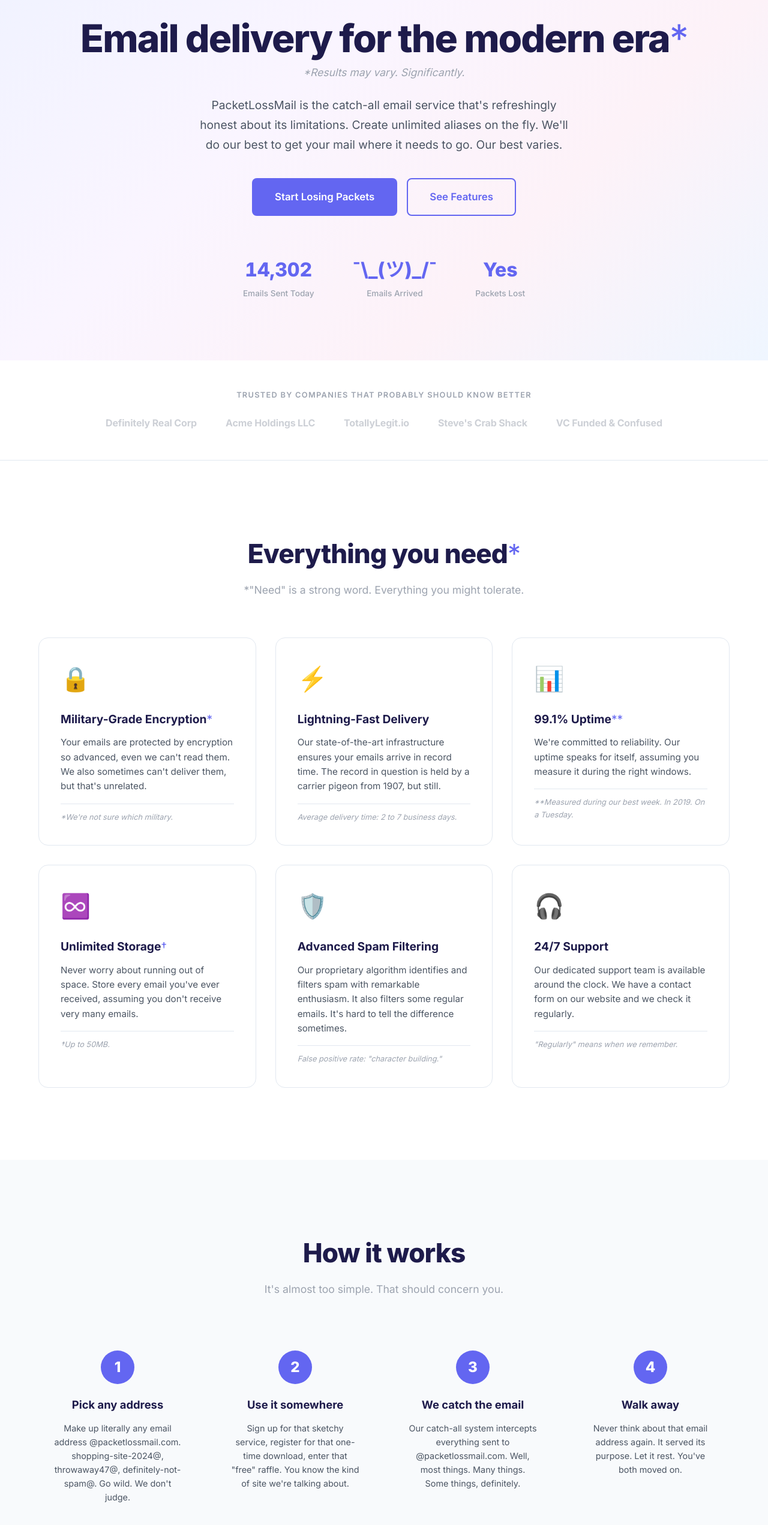
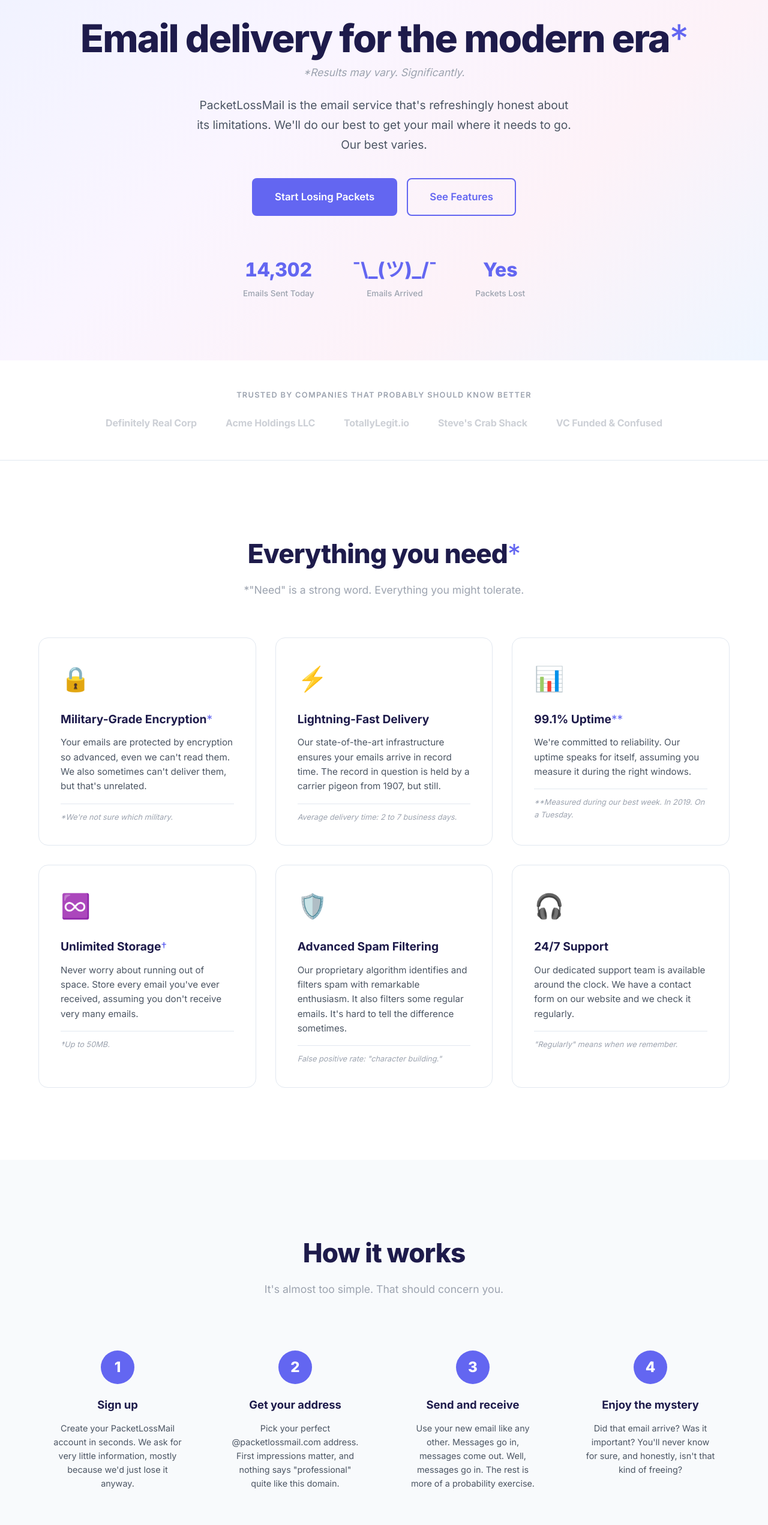
Before and after one commit to packetlossmail/packetlossmail, a plain HTML site: page index.html in a window 1280 px wide. Shown: the part 203-2746 px from the top of the page at 60% size. Drawn offline with Linux system fonts and the light colour scheme.

Commit message:
Update index.html

```diff
--- a/index.html
+++ b/index.html
@@ -4,7 +4,7 @@
     <meta charset="UTF-8">
     <meta name="viewport" content="width=device-width, initial-scale=1.0">
     <title>PacketLossMail - Your Emails, Probably Delivered.</title>
-    <meta name="description" content="The email service that's refreshingly honest about its limitations. Catch-all email forwarding for the modern era. Results may vary.">
+    <meta name="description" content="The email service that's refreshingly honest about its limitations. Email for the modern era. Results may vary.">
     <link rel="preconnect" href="https://fonts.googleapis.com">
     <link rel="preconnect" href="https://fonts.gstatic.com" crossorigin>
     <link href="https://fonts.googleapis.com/css2?family=Inter:wght@400;500;600;700;800&display=swap" rel="stylesheet">
@@ -41,9 +41,9 @@
             <h1>Email delivery for the modern era<span class="asterisk">*</span></h1>
             <p class="hero-sub">*Results may vary. Significantly.</p>
             <p class="hero-desc">
-                PacketLossMail is the catch-all email service that's refreshingly honest
-                about its limitations. Create unlimited aliases on the fly. We'll do our best
-                to get your mail where it needs to go. Our best varies.
+                PacketLossMail is the email service that's refreshingly honest
+                about its limitations. We'll do our best to get your mail where
+                it needs to go. Our best varies.
             </p>
             <div class="hero-cta">
                 <a href="#pricing" class="btn btn-lg">Start Losing Packets</a>
@@ -139,23 +139,23 @@
             <div class="steps">
                 <div class="step">
                     <div class="step-number">1</div>
-                    <h3>Pick any address</h3>
-                    <p>Make up literally any email address @packetlossmail.com. shopping-site-2024@, throwaway47@, definitely-not-spam@. Go wild. We don't judge.</p>
+                    <h3>Sign up</h3>
+                    <p>Create your PacketLossMail account in seconds. We ask for very little information, mostly because we'd just lose it anyway.</p>
                 </div>
                 <div class="step">
                     <div class="step-number">2</div>
-                    <h3>Use it somewhere</h3>
-                    <p>Sign up for that sketchy service, register for that one-time download, enter that "free" raffle. You know the kind of site we're talking about.</p>
+                    <h3>Get your address</h3>
+                    <p>Pick your perfect @packetlossmail.com address. First impressions matter, and nothing says "professional" quite like this domain.</p>
                 </div>
                 <div class="step">
                     <div class="step-number">3</div>
-                    <h3>We catch the email</h3>
-                    <p>Our catch-all system intercepts everything sent to @packetlossmail.com. Well, most things. Many things. Some things, definitely.</p>
+                    <h3>Send and receive</h3>
+                    <p>Use your new email like any other. Messages go in, messages come out. Well, messages go in. The rest is more of a probability exercise.</p>
                 </div>
                 <div class="step">
                     <div class="step-number">4</div>
-                    <h3>Walk away</h3>
-                    <p>Never think about that email address again. It served its purpose. Let it rest. You've both moved on.</p>
+                    <h3>Enjoy the mystery</h3>
+                    <p>Did that email arrive? Was it important? You'll never know for sure, and honestly, isn't that kind of freeing?</p>
                 </div>
             </div>
         </div>
@@ -178,11 +178,11 @@
                     </div>
                     <p class="price-desc">Honestly, this is all you need.</p>
                     <ul class="price-features">
-                        <li><span class="check">✓</span> Catch-all email</li>
-                        <li><span class="check">✓</span> Unlimited aliases</li>
+                        <li><span class="check">✓</span> Full email inbox</li>
                         <li><span class="check">✓</span> Spam (so much spam)</li>
                         <li><span class="check">✓</span> The warm feeling of making a good decision</li>
-                        <li><span class="check">✓</span> Plausible deniability</li>
+                        <li><span class="check">✓</span> Bragging rights</li>
+                        <li><span class="check">✓</span> A cool domain name, arguably</li>
                     </ul>
                     <a href="mailto:hello@packetlossmail.com" class="btn btn-primary btn-block">This One. Pick This One.</a>
                 </div>
@@ -211,7 +211,7 @@
                         <span class="price-number">???</span>
                         <span class="price-period">/month</span>
                     </div>
-                    <p class="price-desc">Why? Seriously, why? It's a catch-all throwaway email. Just use the free tier. We're begging you.</p>
+                    <p class="price-desc">Why? Seriously, why? Just use the free tier. We're begging you.</p>
                     <ul class="price-features">
                         <li><span class="check">✓</span> Everything in Pro</li>
                         <li><span class="check">✓</span> Dedicated account manager (it's Steve)</li>
@@ -339,7 +339,7 @@
                 </div>
                 <div class="testimonial-card">
                     <div class="testimonial-stars">★★★★★</div>
-                    <p class="testimonial-text">"I used to give my real email to every website that asked. Now I use PacketLossMail and I've never been happier. Or more uncertain. But mostly happier."</p>
+                    <p class="testimonial-text">"I switched to PacketLossMail from a major provider and I've never been happier. Or more uncertain. But mostly happier. The uncertainty is just a bonus."</p>
                     <div class="testimonial-author">
                         <div class="testimonial-avatar">AL</div>
                         <div>
@@ -401,7 +401,7 @@
                 </details>
                 <details class="faq-item">
                     <summary>How do I delete my account?</summary>
-                    <p>There are no accounts. You just used an email address. Stop using it. That's it. You're free. Go live your life.</p>
+                    <p>Email us at support@packetlossmail.com and we'll get right on that. By "right on that" we mean we'll add it to a list that we look at sometimes. Your data will eventually be deleted, either intentionally or through the natural entropy of our systems.</p>
                 </details>
             </div>
         </div>
@@ -451,7 +451,7 @@
     <section class="final-cta">
         <div class="container">
             <h2>Ready to embrace the uncertainty?</h2>
-            <p>Join thousands<span class="asterisk">*</span> of users who have chosen PacketLossMail for their throwaway email needs.</p>
+            <p>Join thousands<span class="asterisk">*</span> of users who have chosen PacketLossMail for their email needs.</p>
             <p class="fine-print">*Unverified. Could be dozens. Could be just Steve.</p>
             <a href="mailto:hello@packetlossmail.com" class="btn btn-lg">Get Started (It's Free, Obviously)</a>
         </div>
@@ -483,7 +483,7 @@
                 <div class="footer-col">
                     <h4>Support</h4>
                     <a href="mailto:hello@packetlossmail.com">Contact</a>
-                    <a href="#" onclick="alert('There is no documentation. Use an email address. That\'s the whole product.'); return false;">Documentation</a>
+                    <a href="#" onclick="alert('Documentation is coming soon. It has been coming soon since 2021.'); return false;">Documentation</a>
                     <a href="#status">System Status</a>
                 </div>
             </div>
```
